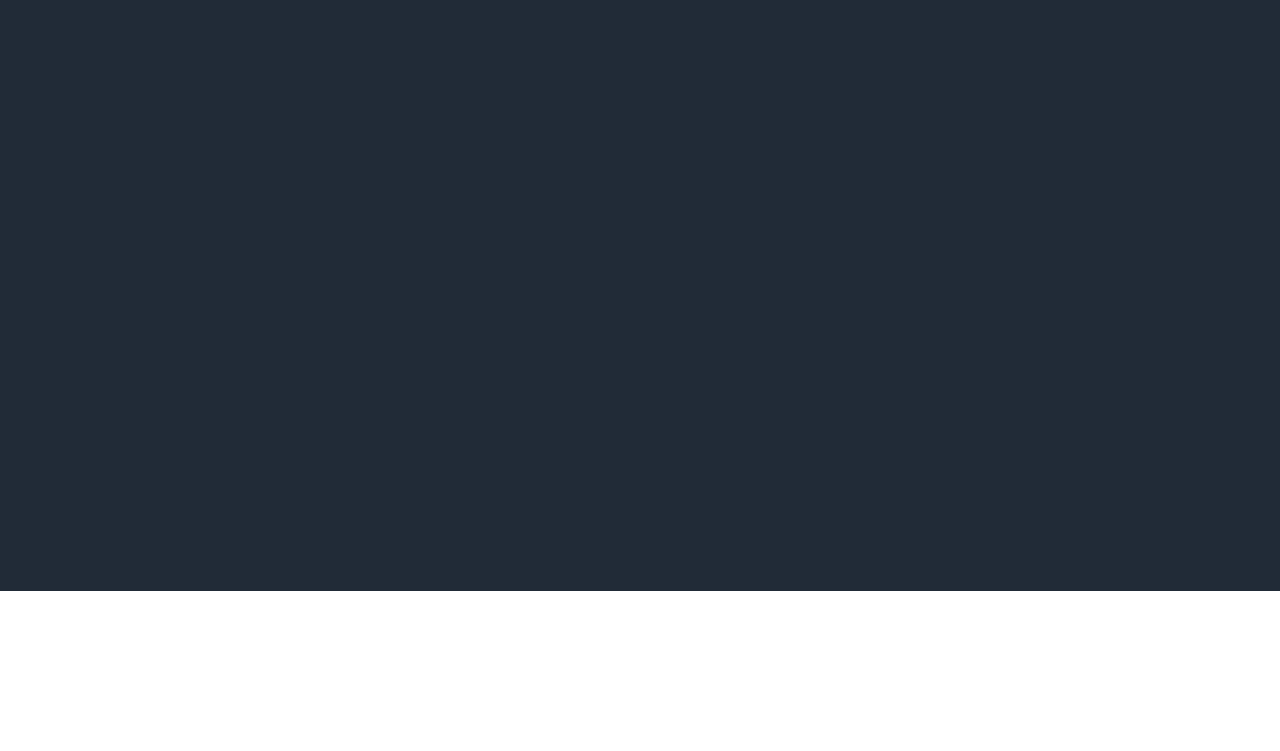
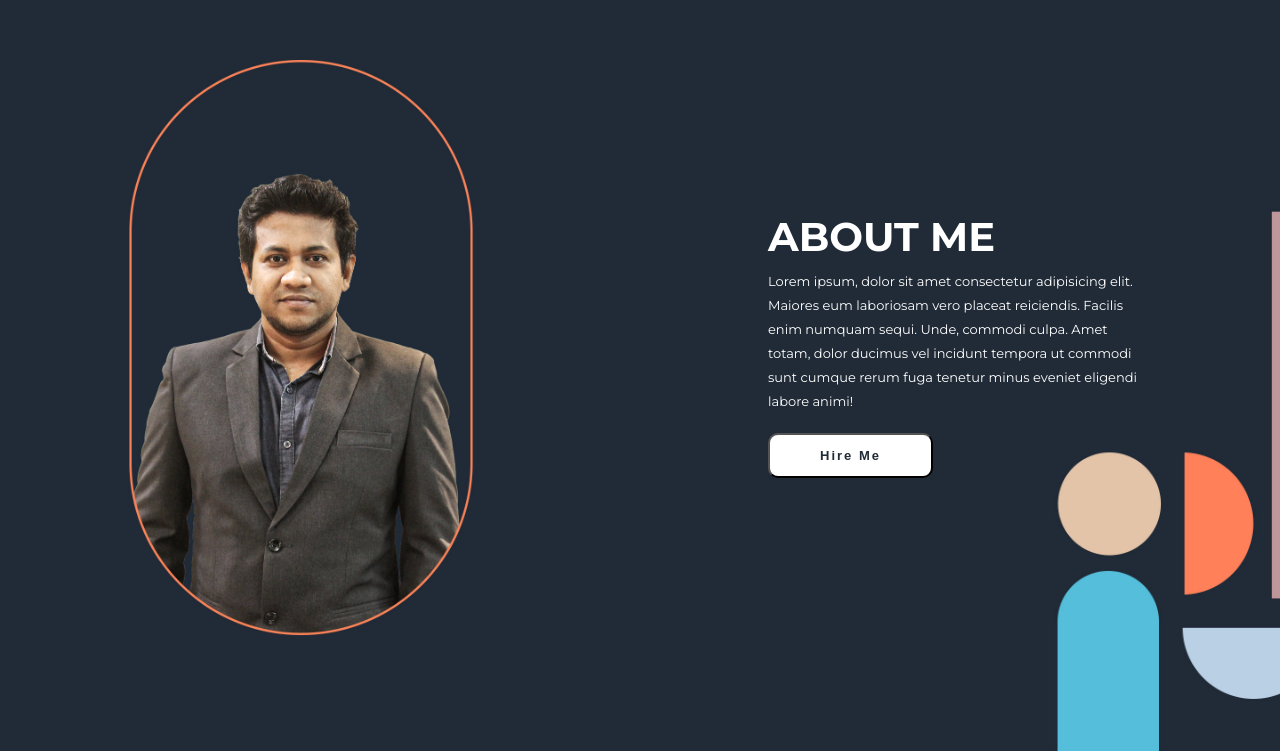
Before and after one commit to theenamulhaque/enamul-portfolio, a plain HTML site: page index.html in a window 1280 px wide. Shown: the part 1169-1920 px from the top of the page. Before the commit the page ends 1760 px from the top, so only its background shows below. Drawn offline with Linux system fonts and the light colour scheme.

Commit message:
about section part 2 added

```diff
--- a/css/style.css
+++ b/css/style.css
@@ -133,7 +133,7 @@ span {
 
 .personal-section {
     width: 100%;
-    height: 20vh;
+    height: 40vh;
     background-color: #212B37;
     display: flex;
 }
@@ -160,12 +160,55 @@ span {
 /************************* ABOUT SECTION START ***************************/
 
 .about-section {
-    background-image: url();
     width: 100%;
     height: 100vh;
+    background-image: url(../image/about.jpg);
+    background-position: center center;
+    background-size: cover;
     background-color: #212B37;
     display: flex;
+    justify-content: center;
+    align-items: center;
+}
+
+.inner-about-imagebox {
+    width: 50%;
+    padding: 0 10%;
+}
+
+.inner-about-imagebox img {
+    width: 90%;
 
 }
 
+.inner-about-textbox {
+    width: 50%;
+    padding: 0 10%;
+}
+
+.inner-about-textbox h1 {
+    color: #fff;
+    font-size: 40px;
+    margin-bottom: 20px;
+
+}
+
+.inner-about-textbox p {
+    color: #fff;
+    font-size: 13px;
+}
+
+.aboutbtn {
+    padding: 13px 50px;
+    background-color: #fff;
+    font-size: 13px;
+    font-weight: 600;
+    letter-spacing: 2px;
+    color: #212B37;
+    border-radius: 10px;
+    margin-top: 20px;
+}
+
+
+
 /************************* ABOUT SECTION END ***************************/
--- a/index.html
+++ b/index.html
@@ -93,9 +93,15 @@
 
       <section class="about-section">
 
-        <div class="inner-about-imagebox"></div>
+      <div class="inner-about-imagebox">
+          <img src="image/aboutimg.jpg" alt="">
+        </div>
 
-        <div class="inner-about-textbox"></div>
+        <div class="inner-about-textbox">
+          <h1>ABOUT ME</h1>
+          <p>Lorem ipsum, dolor sit amet consectetur adipisicing elit. Maiores eum laboriosam vero placeat reiciendis. Facilis enim numquam sequi. Unde, commodi culpa. Amet totam, dolor ducimus vel incidunt tempora ut commodi sunt cumque rerum fuga tenetur minus eveniet eligendi labore animi!</p>
+          <button class="aboutbtn">Hire Me</button>
+        </div>
 
       </section>
 
```
Also changed, not shown: image/aboutimg.jpg (added).
